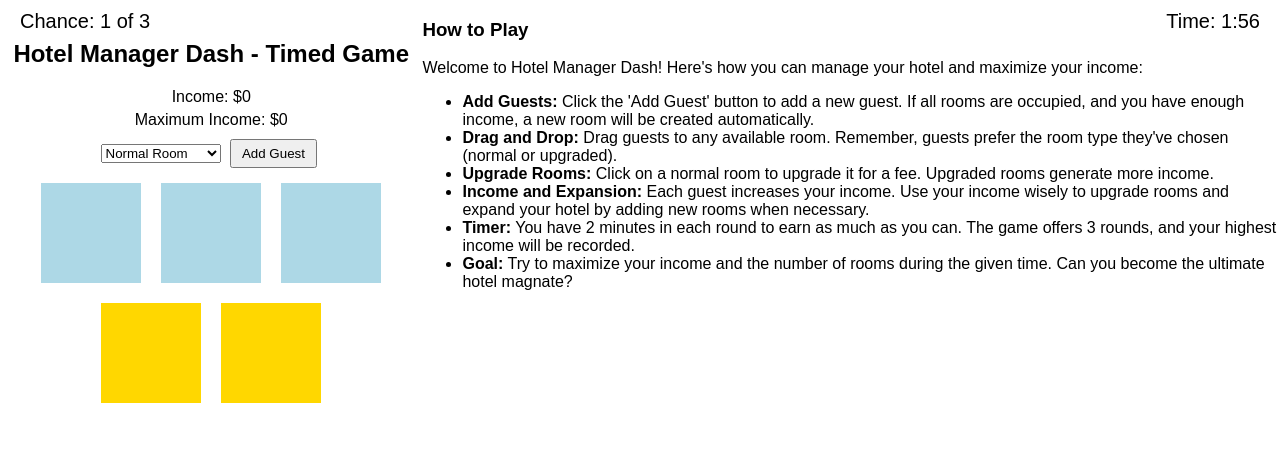
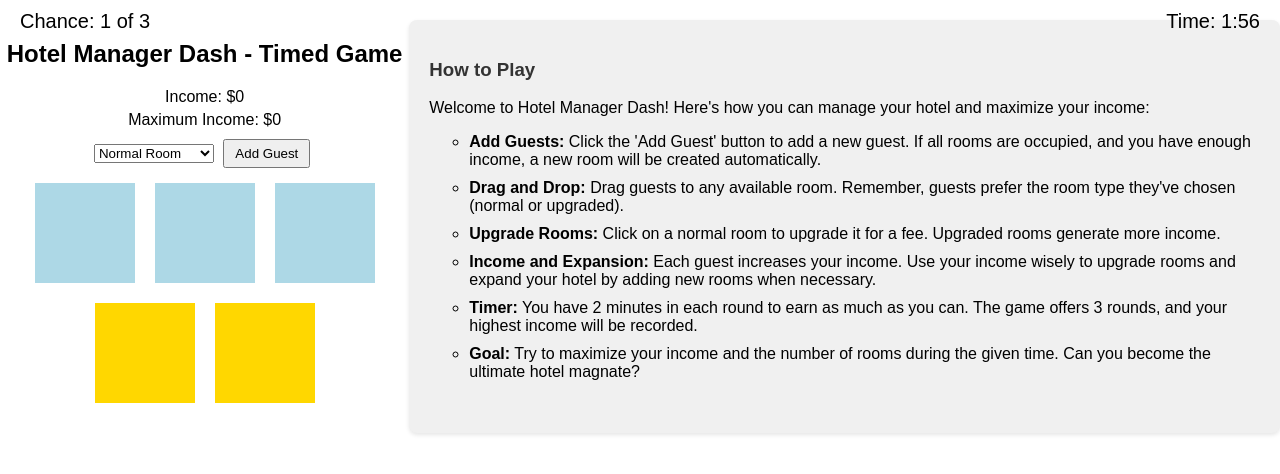
Before and after one commit to sid142003/Games, a plain HTML site: page index.html in a window 1280 px wide. Drawn offline with Linux system fonts and the light colour scheme.

Commit message:
Update style.css

```diff
--- a/style.css
+++ b/style.css
@@ -77,3 +77,24 @@ button {
     margin-top: 20px;
     font-size: 18px;
 }
+
+#gameRules {
+    margin-top: 20px;
+    padding: 20px;
+    background-color: #f0f0f0; /* Light grey background for contrast */
+    border-radius: 8px;
+    box-shadow: 0 2px 4px rgba(0,0,0,0.1); /* Soft shadow for depth */
+}
+
+#gameRules h3 {
+    color: #333; /* Dark text for the heading */
+}
+
+#gameRules ul {
+    text-align: left;
+    list-style-type: circle; /* Styled bullet points */
+}
+
+#gameRules li {
+    margin-bottom: 10px; /* Space out the list items */
+}
```
